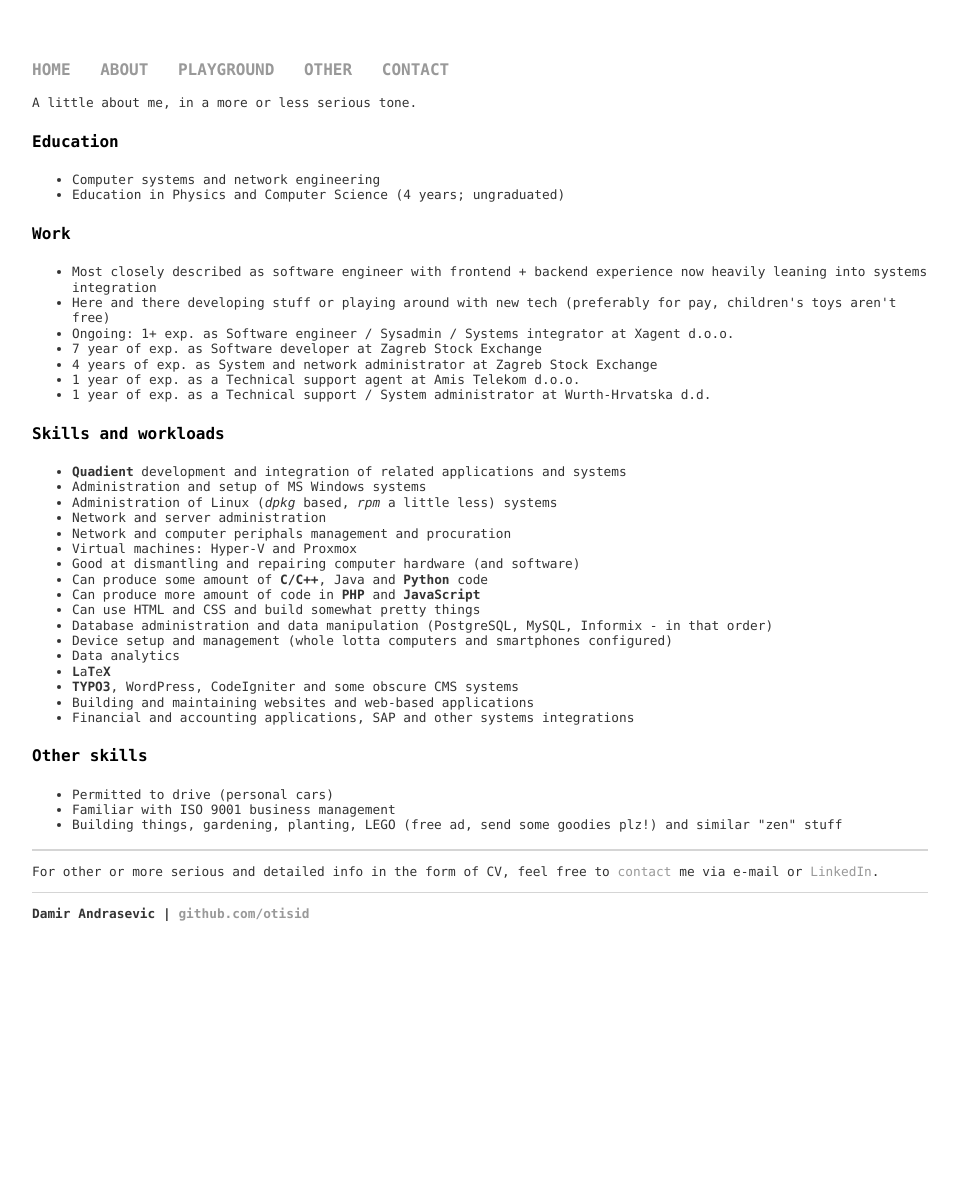
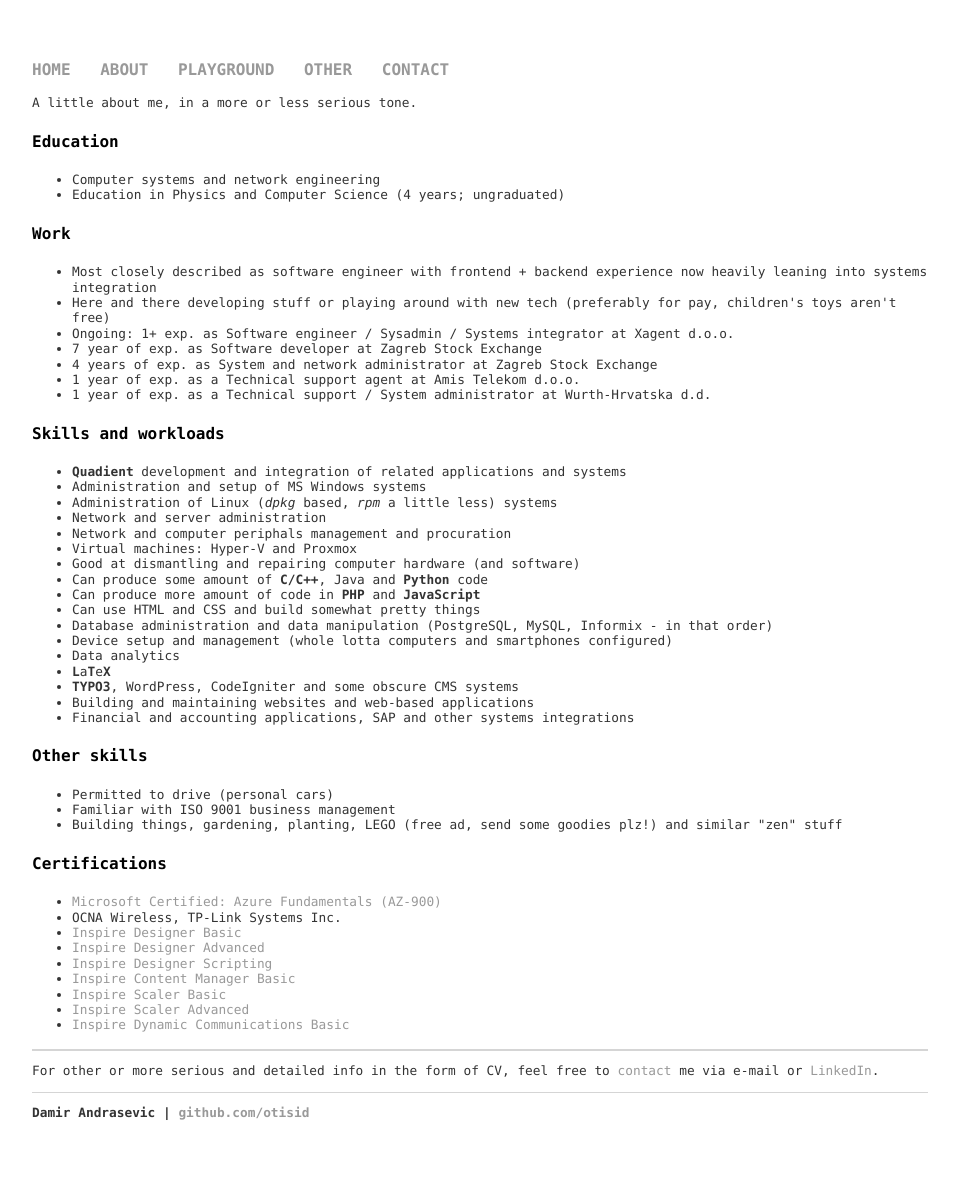
Before and after one commit to otisid/otisid.github.io, a Jekyll site: the page built from about/index.html, in a window 1280 px wide. Shown: the whole page, without its empty margins (160-1119 px from the left). Built offline with Jekyll 4.4.1, drawn with Linux system fonts in a browser that asks for light colours; before the commit the page ends 981 px from its top, so only the background shows below that.

Commit message:
Added certifications

```diff
--- a/about/index.html
+++ b/about/index.html
@@ -45,5 +45,17 @@ title: about
 	<li>Familiar with ISO 9001 business management</li>
 	<li>Building things, gardening, planting, LEGO (free ad, send some goodies plz!) and similar "zen" stuff</li>
 </ul>
+<h4>Certifications</h4>
+<ul>
+	<li><a href="https://learn.microsoft.com/hr-hr/users/damirandraevi-0984/credentials/7a79b4bc377bb76b">Microsoft Certified: Azure Fundamentals (AZ-900)</a></li>
+	<li>OCNA Wireless, TP-Link Systems Inc.</li>
+	<li><a href="https://bcert.me/syxtpthmk">Inspire Designer Basic</a></li>
+	<li><a href="https://bcert.me/snwjeovzy">Inspire Designer Advanced</a></li>
+	<li><a href="https://bcert.me/soqdspdyl">Inspire Designer Scripting</a></li>
+	<li><a href="https://bcert.me/svjnparyg">Inspire Content Manager Basic</a></li>
+	<li><a href="https://bcert.me/sfgktuybu">Inspire Scaler Basic</a></li>
+	<li><a href="https://bcert.me/svnpotkim">Inspire Scaler Advanced</a></li>
+	<li><a href="https://bcert.me/ssitsqynn">Inspire Dynamic Communications Basic</a></li>
+</ul>
 <hr>
 <p>For other or more serious and detailed info in the form of CV, feel free to <a href="/contact">contact</a> me via e-mail or <a href="http://lnkd.in/32m7v5">LinkedIn</a>.</p>
```
